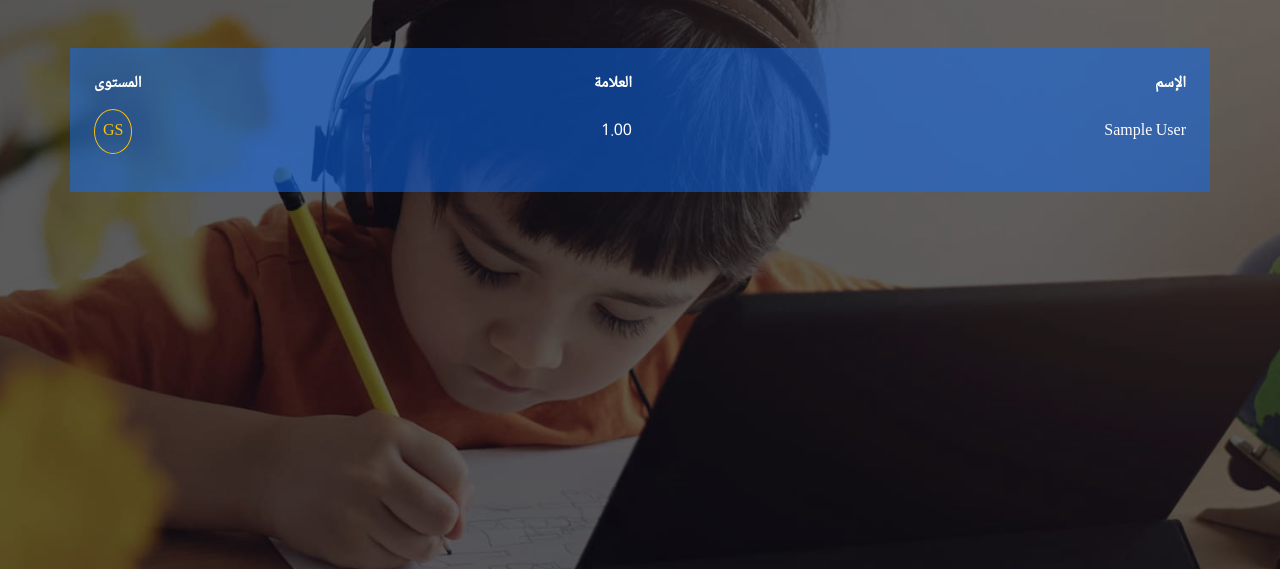
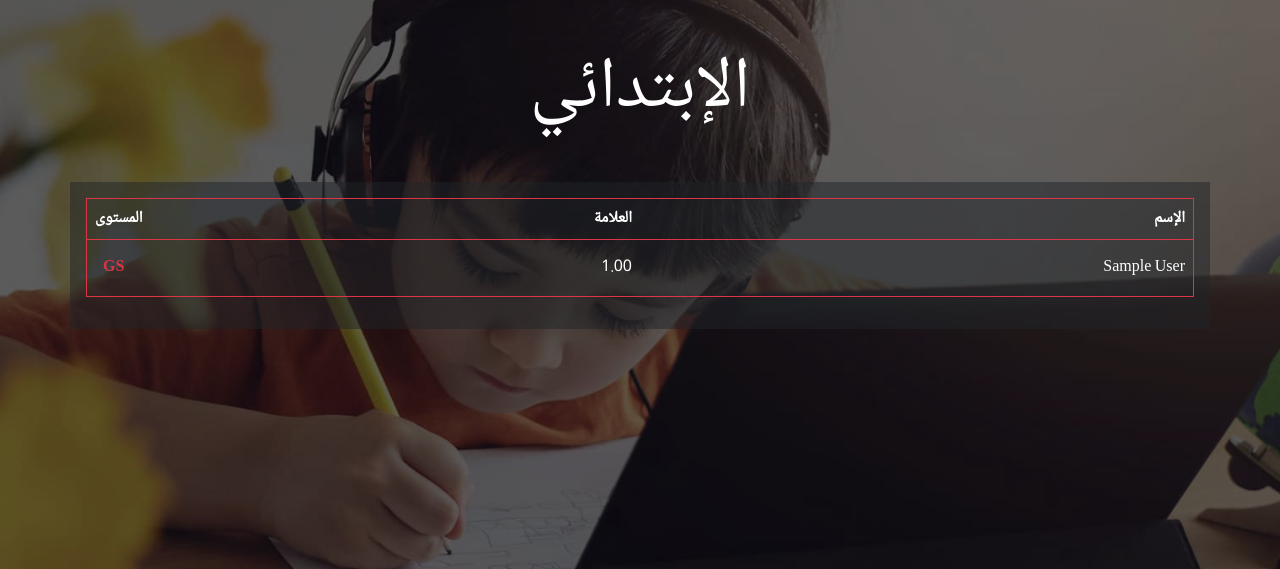
Before and after one commit to Mehtal/aladin-live, a Django app: page /ranking in a window 1280 px wide. Shown: the part 72-641 px from the top of the page. Run offline with Django 3.2, Linux system fonts and the light colour scheme; data comes from the database, SQL or seed files in the repository; tables that the repository leaves empty hold one stand-in row (values such as "Sample post"); some libraries are stand-ins or nearby versions.

Commit message:
best grade template changes

```diff
--- a/librarry/templates/best_grades.html
+++ b/librarry/templates/best_grades.html
@@ -5,9 +5,9 @@
 {% block content %}
 <div class="container">
 	{% if primary.count > 0 %}
-
+	<div class="display-2 text-center text-white mt-5">الإبتدائي</div>
 <div class="row my-5">
-<div class="text-white p-3" style="background:rgba(13, 110, 253, 0.5)" dir="rtl">
+<div class="text-white p-3" style="background:rgba(33, 37, 41, 0.5);" dir="rtl">
 			<table class="table table-borderless text-white">
 				<colgroup>
     <col width="50%"/>
@@ -15,7 +15,7 @@
     <col width="25%"/>
   </colgroup>
   <thead>
-    <tr>
+    <tr style="border:1px solid #dc3545">
 
       <th scope="col">الإسم </th>
       <th scope="col">العلامة</th>
@@ -25,10 +25,10 @@
   <tbody>
   	      {% for obj in primary %}
 
-    <tr >
+    <tr  style="border:1px solid #dc3545" >
       <td class="py-3">{{ obj.full_name }}</td>
       <td class="py-3">{{obj.mark}}</td>
-      <td class="text-start text-warning py-3"><span class="p-2" style="border-radius: 50%;border:1px solid #ffc107">{{ obj.niveau}}</span></td>
+      <td class="text-start text-danger py-3"><strong class="p-2" style="">{{ obj.niveau}}</strong></td>
     </tr>
 
 	{% endfor %}
@@ -39,8 +39,10 @@
 </div>
 {% endif %}
 	{% if college.count > 0 %}
+	<div class="display-2 text-center text-white mt-5">المتوسط</div>
 <div class="row my-5">
-<div class="text-white p-3" style="background:rgba(220, 53, 69, 0.5)" dir="rtl">
+
+<div class="text-white p-3" style="background:rgba(33, 37, 41, 0.5);" dir="rtl">
 			<table class="table table-borderless text-white">
 				<colgroup>
     <col width="50%"/>
@@ -48,7 +50,7 @@
     <col width="25%"/>
   </colgroup>
   <thead>
-    <tr>
+    <tr style="border:1px solid #dc3545">
 
       <th scope="col">الإسم </th>
       <th scope="col">العلامة</th>
@@ -58,10 +60,10 @@
   <tbody>
   	      {% for obj in college %}
 
-    <tr >
+    <tr  style="border:1px solid #dc3545" >
       <td class="py-3">{{ obj.full_name }}</td>
       <td class="py-3">{{obj.mark}}</td>
-      <td class="text-start text-warning py-3"><span class="p-2" style="border-radius: 50%;border:1px solid #ffc107">{{ obj.niveau}}</span></td>
+      <td class="text-start text-danger py-3"><strong class="p-2" style="">{{ obj.niveau}}</strong></td>
     </tr>
 
 	{% endfor %}
@@ -72,8 +74,9 @@
 </div>
 {% endif %}
 	{% if high.count > 0 %}
+	<div class="display-2 text-center text-white mt-5">الثانوي</div>
 <div class="row my-5">
-<div class="text-white p-3" style="background:rgba(220, 53, 69, 0.5)" dir="rtl">
+<div class="text-white p-3" style="background:rgba(33, 37, 41, 0.5);" dir="rtl">
 			<table class="table table-borderless text-white">
 				<colgroup>
     <col width="50%"/>
@@ -81,20 +84,20 @@
     <col width="25%"/>
   </colgroup>
   <thead>
-    <tr>
+    <tr style="border:1px solid #dc3545">
 
       <th scope="col">الإسم </th>
       <th scope="col">العلامة</th>
-      <th class="text-start" scope="col">المستوى</th>
+      <th class="text-start"scope="col">المستوى</th>
     </tr>
   </thead>
   <tbody>
   	      {% for obj in high %}
 
-    <tr >
+    <tr  style="border:1px solid #dc3545" >
       <td class="py-3">{{ obj.full_name }}</td>
       <td class="py-3">{{obj.mark}}</td>
-      <td class="text-start text-warning py-3"><span class="p-2" style="border-radius: 50%;border:1px solid #ffc107">{{ obj.niveau}}</span></td>
+      <td class="text-start text-danger py-3"><strong class="p-2" style="">{{ obj.niveau}}</strong></td>
     </tr>
 
 	{% endfor %}
```
